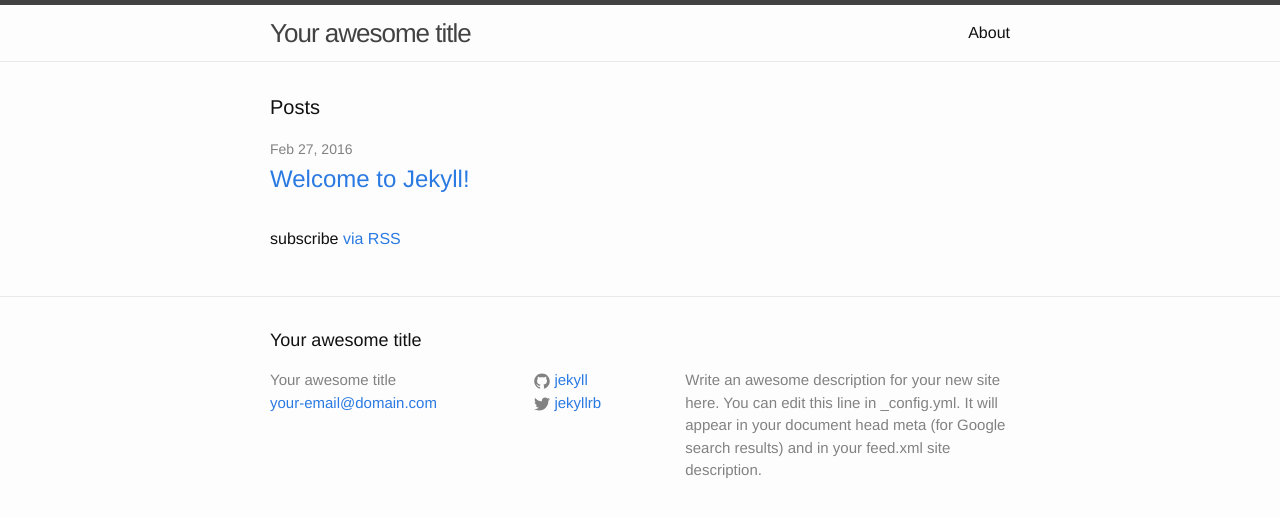
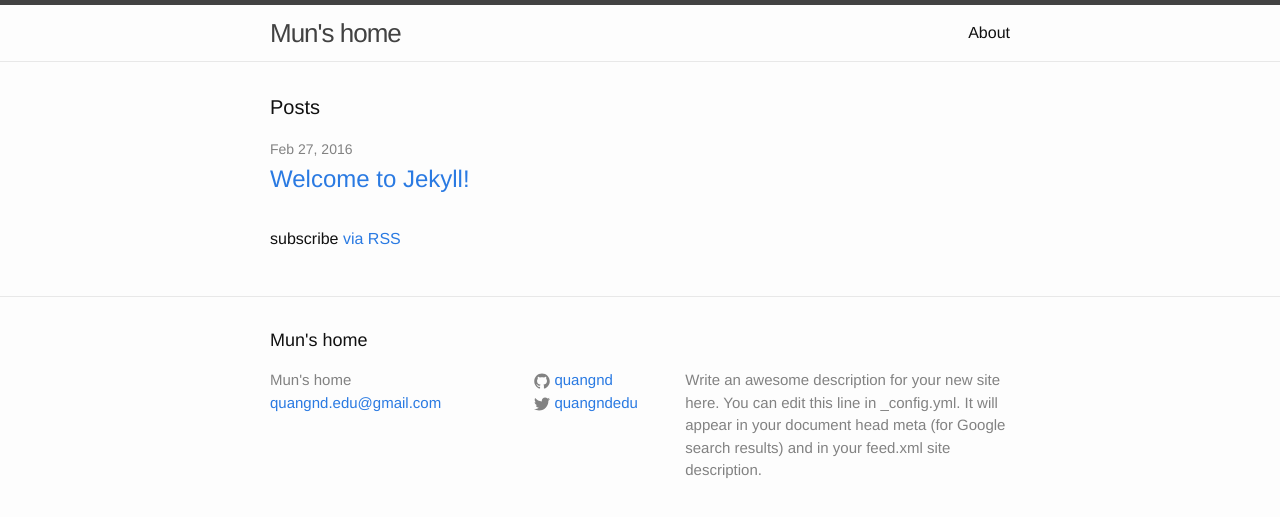
Before and after one commit to quangnd/quangnd.github.io, a Jekyll site: the page built from index.html, in a window 1280 px wide. Shown: the top 517 px of the page. Built offline with Jekyll 4.4.1, drawn with Linux system fonts in a browser that asks for light colours.

Commit message:
Edit some initial info for website

```diff
--- a/_config.yml
+++ b/_config.yml
@@ -6,16 +6,16 @@
 # 'jekyll serve'. If you change this file, please restart the server process.
 
 # Site settings
-title: Your awesome title
-email: your-email@domain.com
+title: Mun's home
+email: quangnd.edu@gmail.com
 description: > # this means to ignore newlines until "baseurl:"
   Write an awesome description for your new site here. You can edit this
   line in _config.yml. It will appear in your document head meta (for
   Google search results) and in your feed.xml site description.
 baseurl: "" # the subpath of your site, e.g. /blog
-url: "http://yourdomain.com" # the base hostname & protocol for your site
-twitter_username: jekyllrb
-github_username:  jekyll
+url: "http://quangnd.github.io" # the base hostname & protocol for your site
+twitter_username: quangndedu
+github_username:  quangnd
 
 # Build settings
 markdown: kramdown
```
